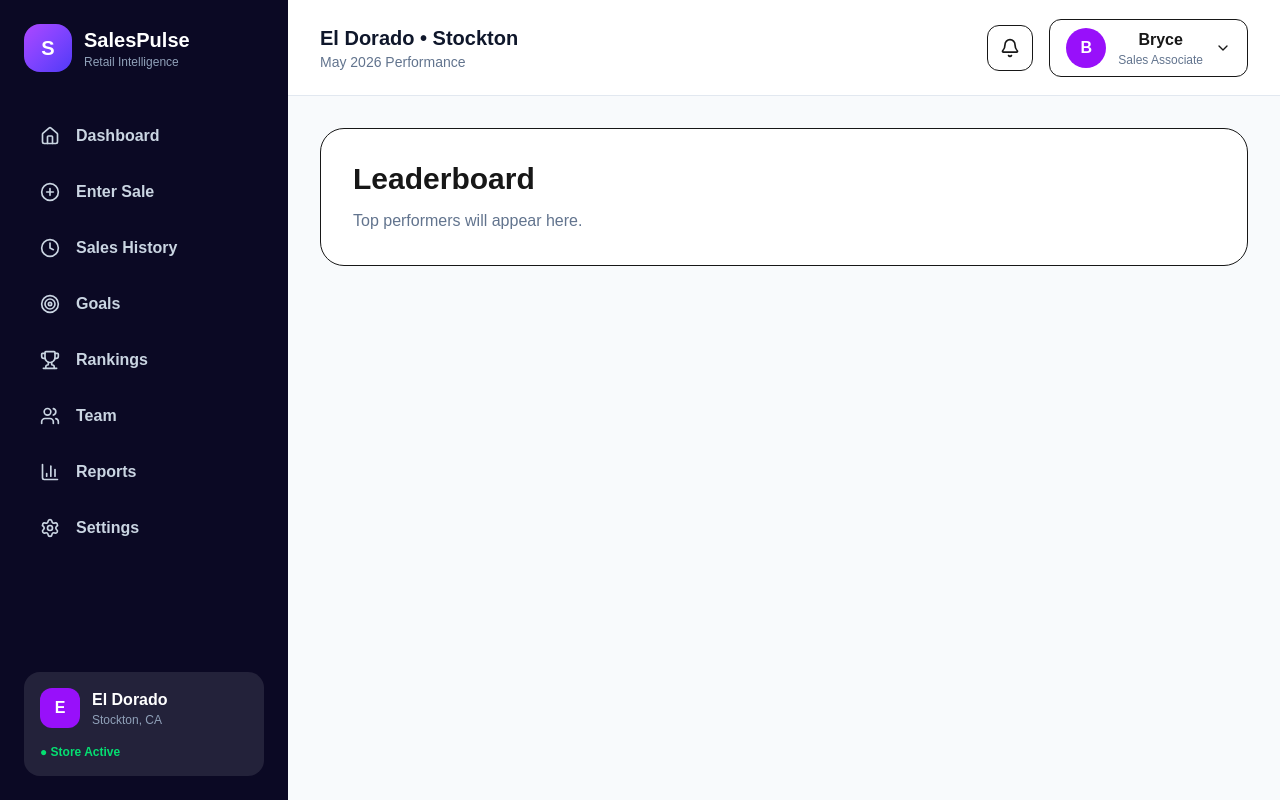
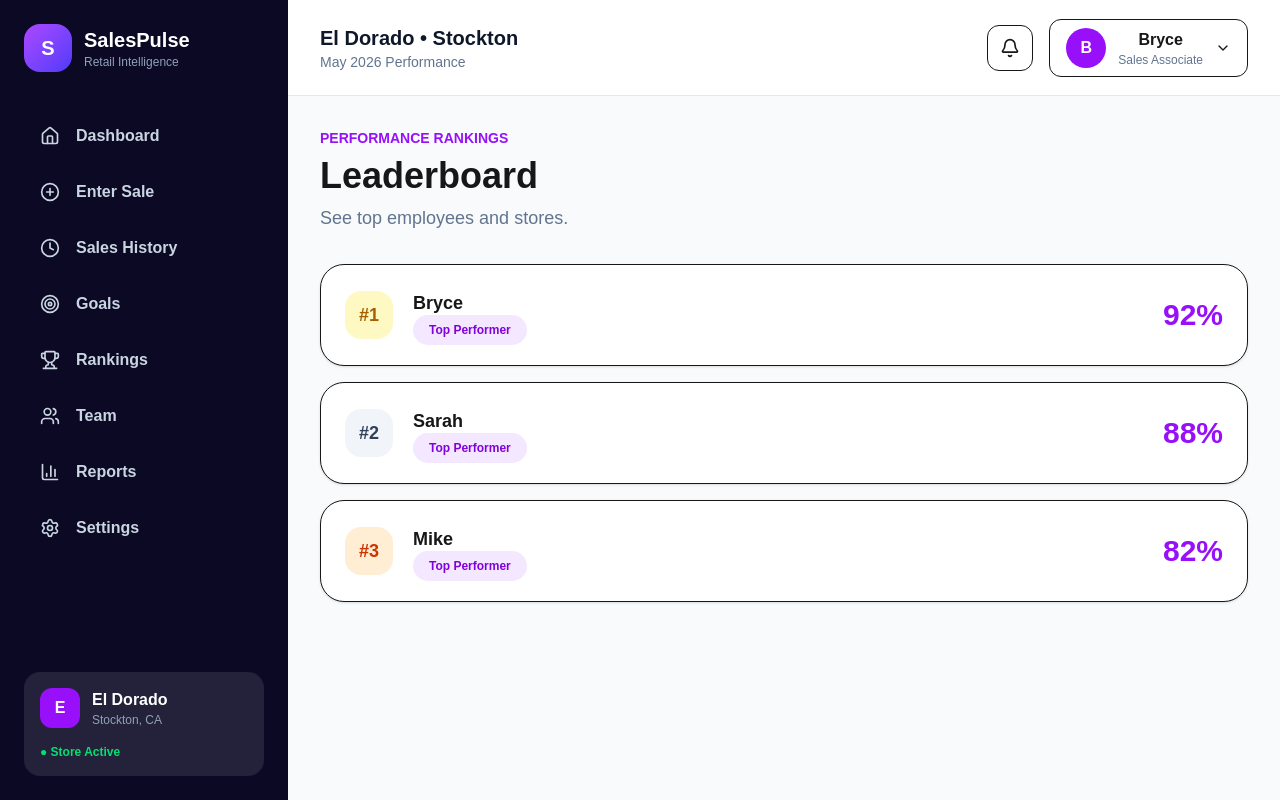
Before and after one commit to itzzerotrace/SalesPulse-V2, a Next.js app: page /leaderboard in a window 1280 px wide. Built offline with nearby package versions, Linux system fonts and the light colour scheme.

Commit message:
Build SalesPulse leaderboard system UI

```diff
--- a/app/leaderboard/page.tsx
+++ b/app/leaderboard/page.tsx
@@ -1,4 +1,6 @@
 import DashboardShell from "@/components/layout/DashboardShell";
+import LeaderboardHeader from "@/components/leaderboard/LeaderboardHeader";
+import EmployeeRankingCard from "@/components/leaderboard/EmployeeRankingCard";
 
 
 export default function Leaderboard(){
@@ -7,38 +9,47 @@ return (
 
 <DashboardShell>
 
+
+<div className="space-y-8">
+
+
+<LeaderboardHeader/>
+
+
 <div className="
-rounded-3xl
-bg-white
-border
-p-8
+space-y-4
 ">
 
 
-<h1 className="
-text-3xl
-font-black
-">
-
-Leaderboard
-
-</h1>
+<EmployeeRankingCard
+rank={1}
+name="Bryce"
+score="92%"
+/>
 
 
-<p className="
-mt-3
-text-slate-500
-">
+<EmployeeRankingCard
+rank={2}
+name="Sarah"
+score="88%"
+/>
 
-Top performers will appear here.
 
-</p>
+<EmployeeRankingCard
+rank={3}
+name="Mike"
+score="82%"
+/>
 
 
 </div>
 
+
+</div>
+
+
 </DashboardShell>
 
-);
+)
 
 }
--- /dev/null
+++ b/app/leaderboard/stores/page.tsx
@@ -0,0 +1,51 @@
+import DashboardShell from "@/components/layout/DashboardShell";
+import StoreRankingCard from "@/components/leaderboard/StoreRankingCard";
+
+
+export default function StoreLeaderboard(){
+
+return (
+
+<DashboardShell>
+
+
+<div className="space-y-8">
+
+
+<h1 className="
+text-4xl
+font-black
+">
+
+Store Rankings
+
+</h1>
+
+
+
+<StoreRankingCard
+rank={1}
+store="El Dorado"
+/>
+
+
+<StoreRankingCard
+rank={2}
+store="Stockton"
+/>
+
+
+<StoreRankingCard
+rank={3}
+store="Sacramento"
+/>
+
+
+</div>
+
+
+</DashboardShell>
+
+)
+
+}
--- /dev/null
+++ b/components/leaderboard/EmployeeRankingCard.tsx
@@ -0,0 +1,79 @@
+import RankBadge from "./RankBadge";
+import PerformanceBadge from "./PerformanceBadge";
+
+
+interface Props{
+rank:number;
+name:string;
+score:string;
+}
+
+
+export default function EmployeeRankingCard({
+rank,
+name,
+score
+}:Props){
+
+
+return (
+
+<div className="
+flex
+items-center
+justify-between
+rounded-3xl
+border
+bg-white
+p-6
+shadow-sm
+">
+
+
+<div className="
+flex
+items-center
+gap-5
+">
+
+
+<RankBadge rank={rank}/>
+
+
+<div>
+
+<h3 className="
+font-black
+text-lg
+">
+
+{name}
+
+</h3>
+
+
+<PerformanceBadge label="Top Performer"/>
+
+
+</div>
+
+
+</div>
+
+
+<div className="
+text-3xl
+font-black
+text-purple-600
+">
+
+{score}
+
+</div>
+
+
+</div>
+
+)
+
+}
--- /dev/null
+++ b/components/leaderboard/LeaderboardFilter.tsx
@@ -0,0 +1,31 @@
+export default function LeaderboardFilter(){
+
+return (
+
+<select className="
+rounded-xl
+border
+bg-white
+px-5
+py-3
+font-bold
+">
+
+<option>
+This Month
+</option>
+
+<option>
+This Quarter
+</option>
+
+<option>
+Year To Date
+</option>
+
+
+</select>
+
+)
+
+}
--- /dev/null
+++ b/components/leaderboard/LeaderboardHeader.tsx
@@ -0,0 +1,44 @@
+export default function LeaderboardHeader(){
+
+return (
+
+<div>
+
+<p className="
+text-sm
+font-black
+text-purple-600
+">
+
+PERFORMANCE RANKINGS
+
+</p>
+
+
+<h1 className="
+mt-2
+text-4xl
+font-black
+">
+
+Leaderboard
+
+</h1>
+
+
+<p className="
+mt-2
+text-lg
+text-slate-500
+">
+
+See top employees and stores.
+
+</p>
+
+
+</div>
+
+)
+
+}
--- /dev/null
+++ b/components/leaderboard/PerformanceBadge.tsx
@@ -0,0 +1,29 @@
+interface Props{
+label:string;
+}
+
+
+export default function PerformanceBadge({
+label
+}:Props){
+
+
+return (
+
+<span className="
+rounded-full
+bg-purple-100
+px-4
+py-2
+text-xs
+font-black
+text-purple-700
+">
+
+{label}
+
+</span>
+
+)
+
+}
--- /dev/null
+++ b/components/leaderboard/RankBadge.tsx
@@ -0,0 +1,35 @@
+interface Props{
+rank:number;
+}
+
+
+export default function RankBadge({
+rank
+}:Props){
+
+
+return (
+
+<div className={`
+h-12
+w-12
+rounded-2xl
+flex
+items-center
+justify-center
+font-black
+text-lg
+${rank===1
+?"bg-yellow-100 text-yellow-700"
+:rank===2
+?"bg-slate-100 text-slate-700"
+:"bg-orange-100 text-orange-700"}
+`}>
+
+#{rank}
+
+</div>
+
+)
+
+}
--- /dev/null
+++ b/components/leaderboard/StoreRankingCard.tsx
@@ -0,0 +1,62 @@
+import RankBadge from "./RankBadge";
+
+
+interface Props{
+rank:number;
+store:string;
+}
+
+
+export default function StoreRankingCard({
+rank,
+store
+}:Props){
+
+
+return (
+
+<div className="
+flex
+items-center
+gap-5
+rounded-3xl
+border
+bg-white
+p-6
+shadow-sm
+">
+
+
+<RankBadge rank={rank}/>
+
+
+<div>
+
+<h3 className="
+font-black
+text-xl
+">
+
+{store}
+
+</h3>
+
+
+<p className="
+text-sm
+text-slate-500
+">
+
+Store performance
+
+</p>
+
+
+</div>
+
+
+</div>
+
+)
+
+}
```
